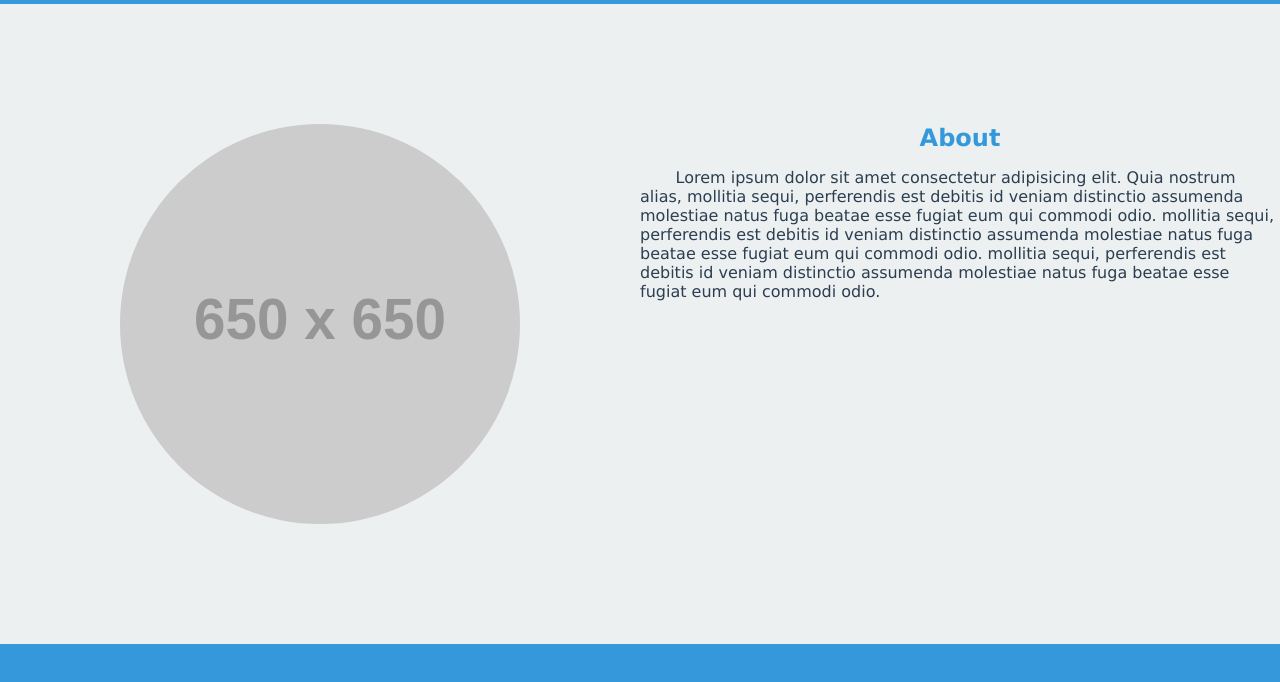
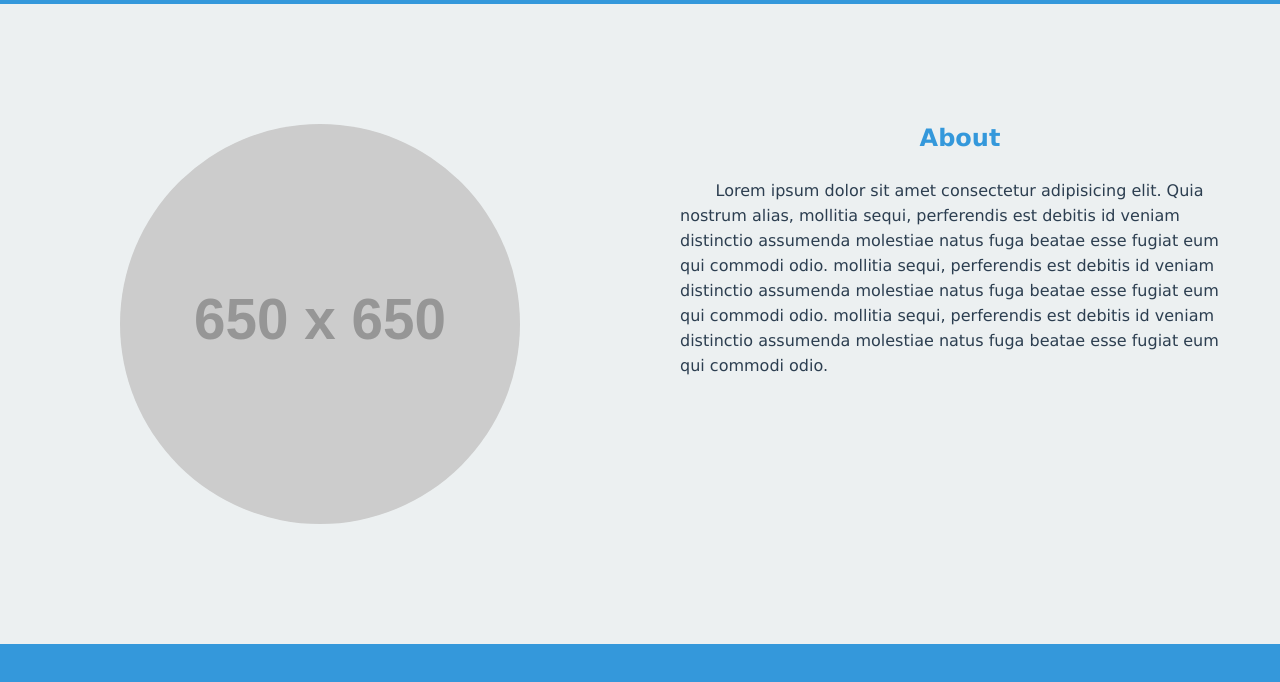
Before and after one commit to Saidnazar97/Warm_up, a plain HTML site: page index.html in a window 1280 px wide. Shown: the part 76-758 px from the top of the page. Drawn offline with Linux system fonts and the light colour scheme; placeholder pictures from the web are drawn by us.

Commit message:
update my style

```diff
--- a/assets/style.css
+++ b/assets/style.css
@@ -54,7 +54,7 @@ body {
     text-align: center;
   }
 
-  .about-article p {
+  article p {
     padding: 40px;
     padding-top: 10px;
     line-height: 25px;
```
